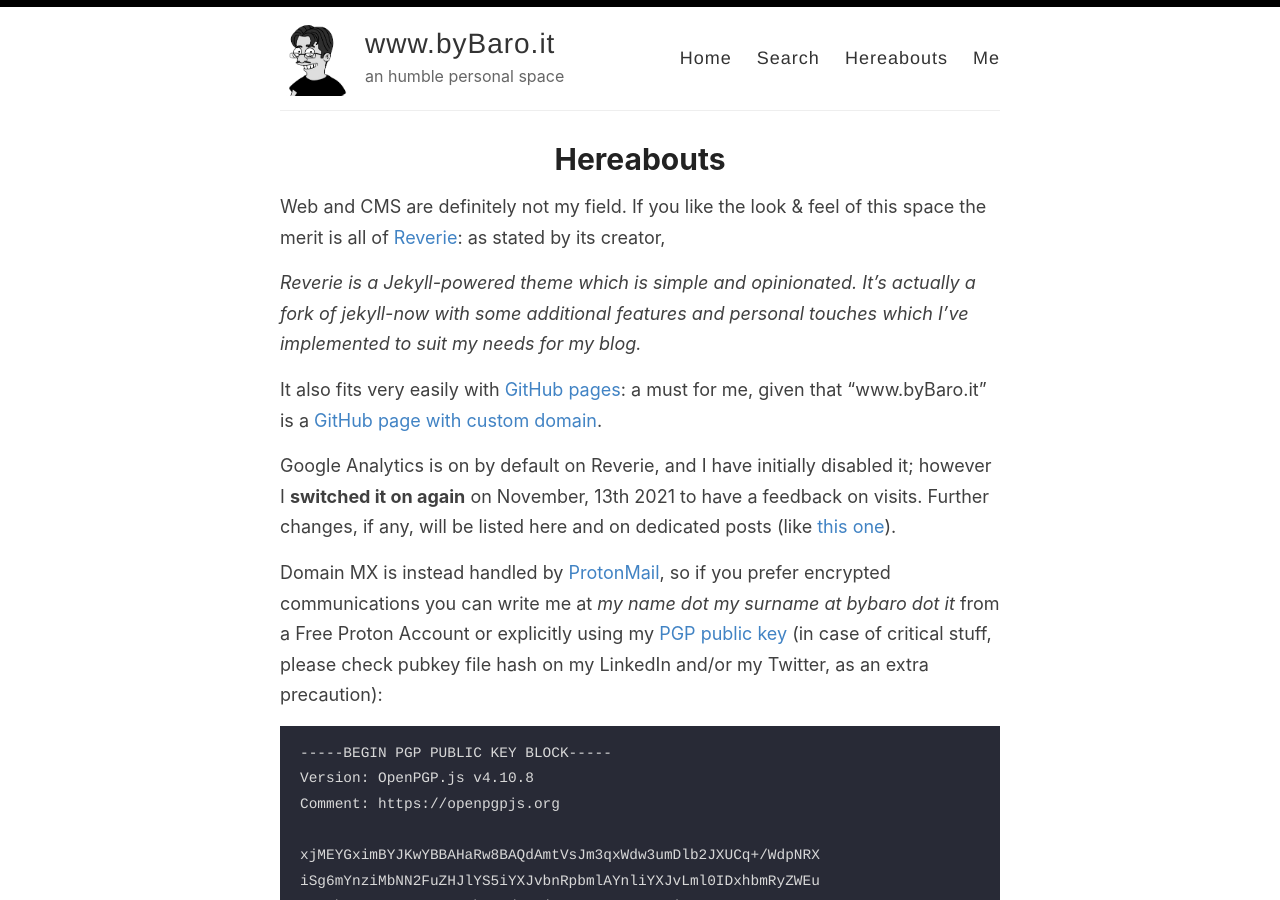
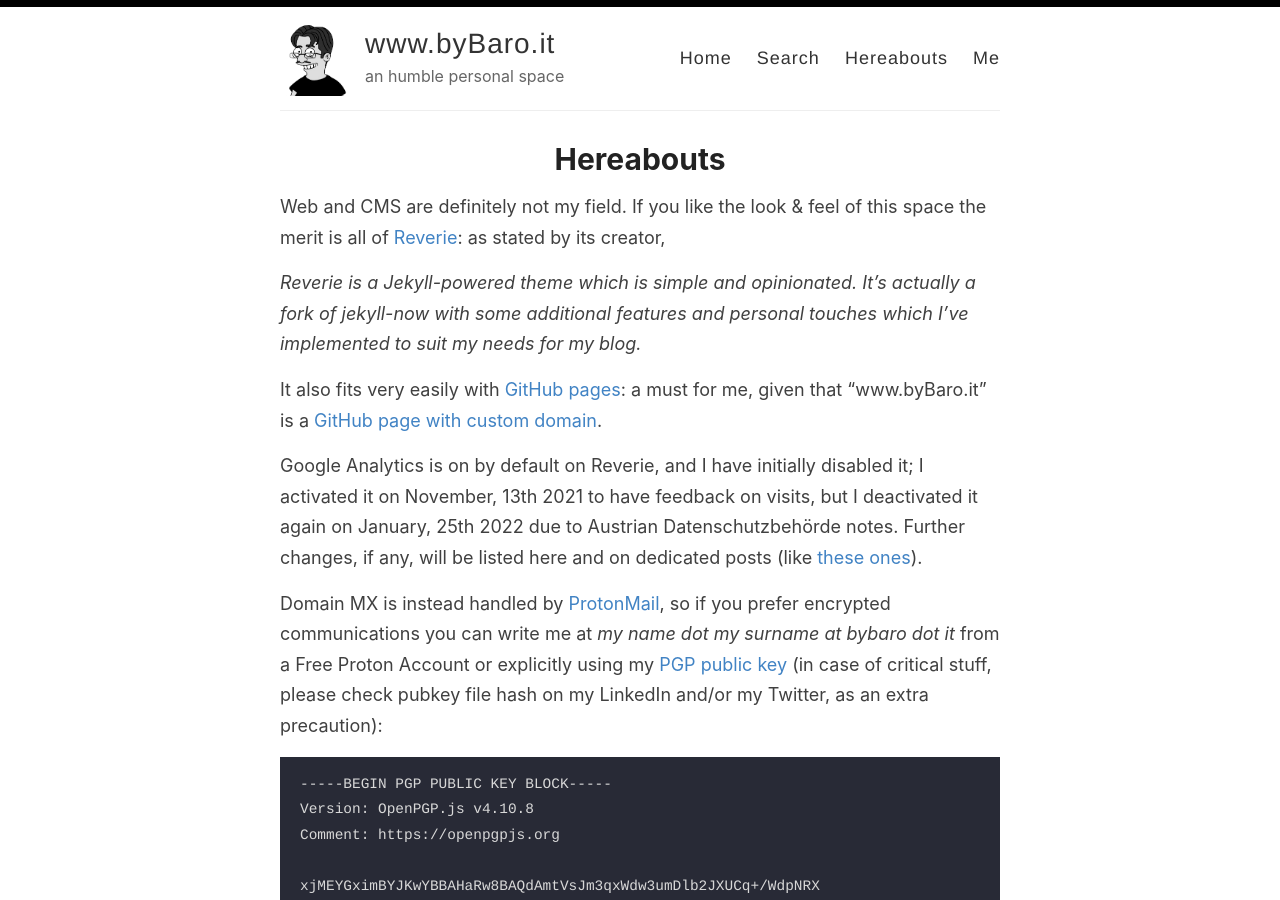
Before and after one commit to baro77/baro77.github.io, a Jekyll site: the page built from _pages/hereabouts.md, in a window 1280 px wide and 900 px high. Built offline with Jekyll 4.4.1, drawn with Linux system fonts in a browser that asks for light colours.

Commit message:
added GA deactivation notes

```diff
--- a/_pages/hereabouts.md
+++ b/_pages/hereabouts.md
@@ -10,7 +10,7 @@ Web and CMS are definitely not my field. If you like the look & feel of this spa
 
 It also fits very easily with [GitHub pages](https://pages.github.com){:target="_blank"}: a must for me, given that "www.byBaro.it" is a [GitHub page with custom domain](https://docs.github.com/en/pages/configuring-a-custom-domain-for-your-github-pages-site/managing-a-custom-domain-for-your-github-pages-site){:target="_blank"}.
 
-Google Analytics is on by default on Reverie, and I have initially disabled it; however I **switched it on again** on November, 13th 2021 to have a feedback on visits. Further changes, if any, will be listed here and on dedicated posts (like [this one](https://www.bybaro.it/GAactivation/)).
+Google Analytics is on by default on Reverie, and I have initially disabled it; I activated it on November, 13th 2021 to have feedback on visits, but I deactivated it again on January, 25th 2022 due to Austrian Datenschutzbehörde notes. Further changes, if any, will be listed here and on dedicated posts (like [these](https://www.bybaro.it/GAactivation/) [ones](https://www.bybaro.it/GAdeactivation/)).
 
 Domain MX is instead handled by [ProtonMail](https://protonmail.com){:target="_blank"}, so if you prefer encrypted communications you can write me at _my name dot my surname at bybaro dot it_ from a Free Proton Account or explicitly using my [PGP public key](https://www.bybaro.it/publickey_bybaro.asc){:target="_blank"} (in case of critical stuff, please check pubkey file hash on my LinkedIn and/or my Twitter, as an extra precaution):
 
```
Also changed, not shown: _posts/2022-1-25-GAdeactivation.md (added, +17 -0 lines).
